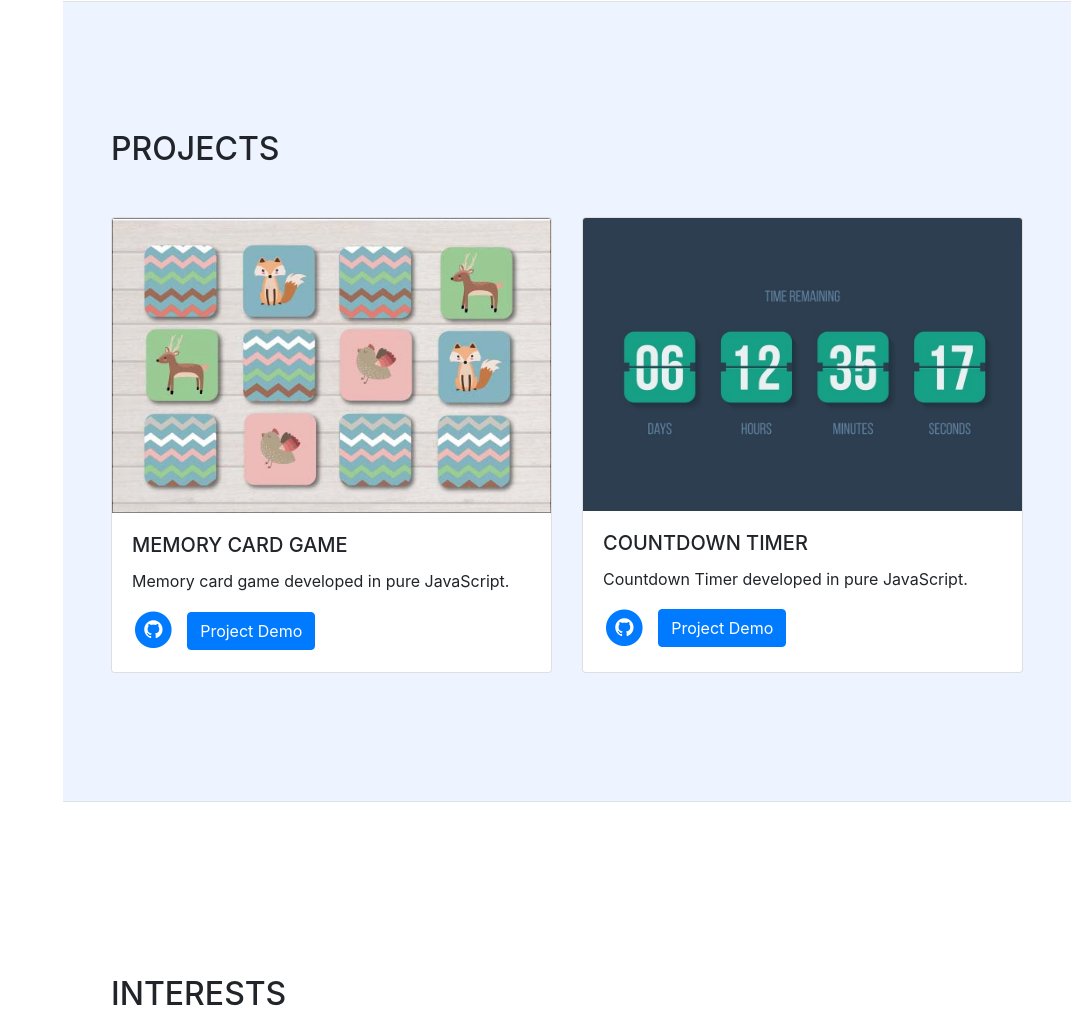
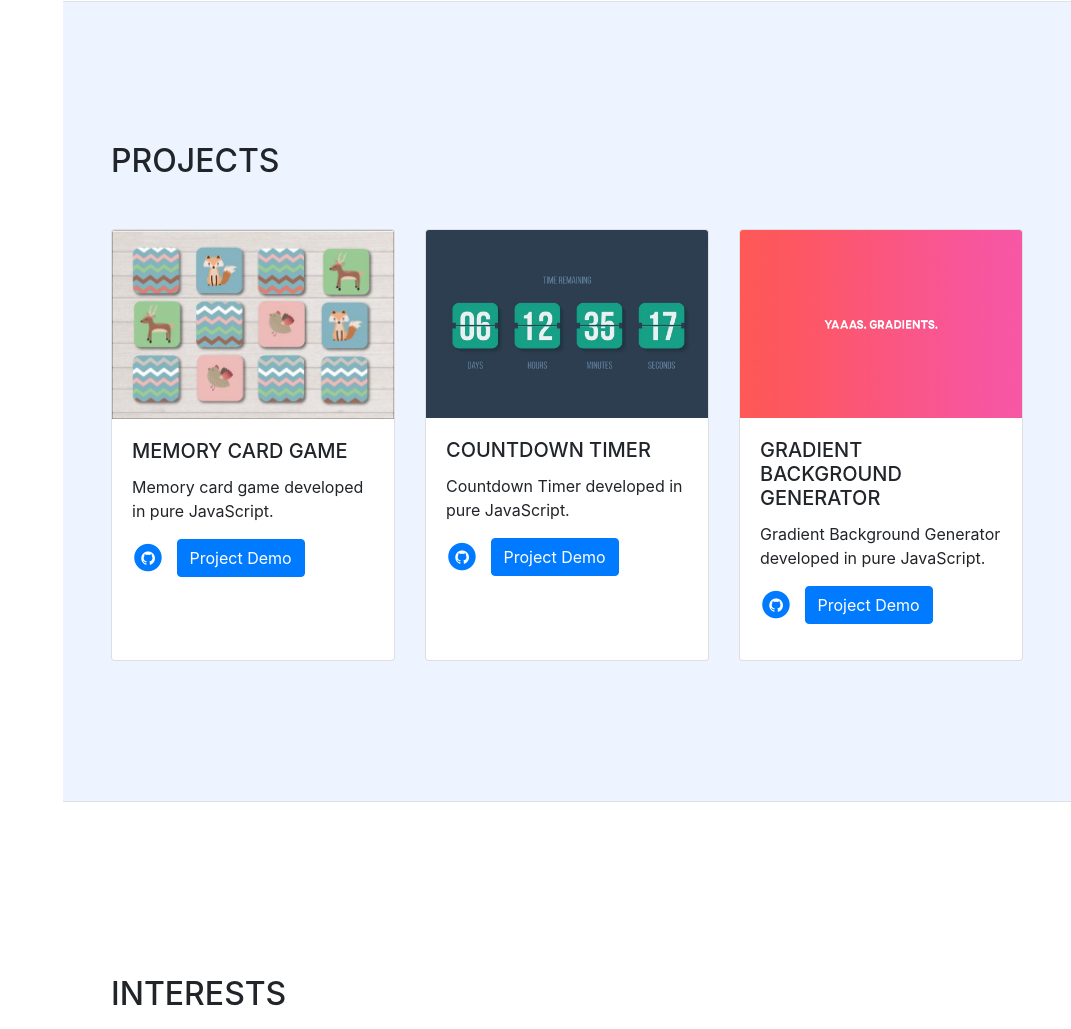
Before and after one commit to mynameispathak/mynameispathak.github.io, a website with bundled scripts: page index.html in a window 1280 px wide. Shown: the part 2398-3427 px from the top of the page, without its empty margins (209-1280 px from the left). Built offline with nearby package versions, Linux system fonts and the light colour scheme; a web font is replaced by a local one.

Commit message:
Added Gradient Background Generator

```diff
--- a/css/resume.css
+++ b/css/resume.css
@@ -206,3 +206,31 @@ a:hover, a:focus, a:active {
 .btn-primary:hover{
   background-color: purple;
 }
+
+/*// Bootstrap 4 breakpoints & gutter
+$grid-breakpoints: (
+    xs: 0,
+    sm: 576px,
+    md: 768px,
+    lg: 992px,
+    xl: 1200px
+) !default;
+
+$grid-gutter-width: 30px !default;
+
+// number of cards per line for each breakpoint
+$cards-per-line: (
+    xs: 1,
+    sm: 2,
+    md: 3,
+    lg: 4,
+    xl: 5
+);
+
+@each $name, $breakpoint in $grid-breakpoints {
+  @media (min-width: $breakpoint) {
+    .card-deck .card {
+      flex: 0 0 calc(#{100/map-get($cards-per-line, $name)}% - #{$grid-gutter-width});
+    }
+  }
+}*/
--- a/index.html
+++ b/index.html
@@ -319,7 +319,6 @@
           <h2 class="mb-5">Projects</h2>
 
           <div class="card-deck">
-
             <!-- Memory Card Game -->
             <div class="card">
               <img class="card-img-top" src="img/memory-card.jpg" alt="Card image cap">
@@ -327,10 +326,10 @@
                 <h5 class="card-title">Memory Card Game</h5>
                 <p class="card-text">Memory card game developed in pure JavaScript.</p>
                 <div class="option">
-                  <ul class="list-inline mb-0">
+                  <ul class="list-inline xs-0">
                     <li class="list-inline-item">
                       <a href="https://github.com/mynameispathak/Memory-Card-Game" target="_blank">
-                        <span class="fa-stack fa-lg">
+                        <span class="fa-stack fa-xs">
                           <i class="fa fa-circle fa-stack-2x"></i>
                           <i class="fa fa-github fa-stack-1x fa-inverse"></i>
                         </span>
@@ -343,16 +342,17 @@
                 </div>
               </div>
             </div>
+            <!-- Countdown Timer -->
             <div class="card">
               <img class="card-img-top" src="img/countdown-timer.jpg" alt="Card image cap">
               <div class="card-body">
                 <h5 class="card-title">Countdown Timer</h5>
                 <p class="card-text">Countdown Timer developed in pure JavaScript.</p>
                 <div class="option">
-                  <ul class="list-inline mb-0">
+                  <ul class="list-inline xs-0">
                     <li class="list-inline-item">
                       <a href="https://github.com/mynameispathak/countdown-timer" target="_blank">
-                        <span class="fa-stack fa-lg">
+                        <span class="fa-stack fa-xs">
                           <i class="fa fa-circle fa-stack-2x"></i>
                           <i class="fa fa-github fa-stack-1x fa-inverse"></i>
                         </span>
@@ -365,6 +365,30 @@
                 </div>
               </div>
             </div>
+            <!-- Gradient Background Generator -->
+            <div class="card">
+              <img class="card-img-top" src="img/gradient.png" alt="Card image cap">
+              <div class="card-body">
+                <h5 class="card-title">Gradient Background Generator</h5>
+                <p class="card-text">Gradient Background Generator developed in pure JavaScript.</p>
+                <div class="option">
+                  <ul class="list-inline xs-0">
+                    <li class="list-inline-item">
+                      <a href="https://github.com/mynameispathak/Gradient-Background-Generator" target="_blank">
+                        <span class="fa-stack fa-xs">
+                          <i class="fa fa-circle fa-stack-2x"></i>
+                          <i class="fa fa-github fa-stack-1x fa-inverse"></i>
+                        </span>
+                        </a>
+                      </li>
+                      <li class="list-inline-item">
+                        <a href="Projects/GradientBackgroundGenerator/index.html" target="_blank" class="btn btn-primary">Project Demo</a>
+                      </li>
+                  </ul>
+                </div>
+              </div>
+            </div>
+          </div>
             <!-- <div class="card">
               <img class="card-img-top" src="img/countdown-timer.jpg" alt="Card image cap">
               <div class="card-body">
@@ -448,6 +472,43 @@
         </div>
       </section>
 
+      <!-- Testing -->
+      <!-- <section class="resume-section p-3 p-lg-5 d-flex flex-column" id="awards">
+        <div class="my-auto">
+          <h2 class="mb-5">Testing</h2>
+
+          <div class="container">
+  <div class="card-deck">
+    <div class="card my-3">
+      <img src="http://placehold.it/560x560" class="card-img-top">
+      <div class="card-body">
+        <h4 class="card-title">Title</h4>
+        <p class="card-text">Nullam id dolor id nibh ultricies vehicula ut id elit.</p>
+        <button class="btn btn-primary" type="button">Button</button>
+      </div>
+    </div>
+    <div class="card my-3">
+      <img src="http://placehold.it/560x560" class="card-img-top">
+      <div class="card-body">
+        <h4 class="card-title">Title</h4>
+        <p class="card-text">Nullam id dolor id nibh ultricies vehicula ut id elit.</p>
+        <button class="btn btn-primary" type="button">Button</button>
+      </div>
+    </div>
+    <div class="card my-3">
+      <img src="http://placehold.it/560x560" class="card-img-top">
+      <div class="card-body">
+        <h4 class="card-title">Title</h4>
+        <p class="card-text">Nullam id dolor id nibh ultricies vehicula ut id elit.</p>
+        <button class="btn btn-primary" type="button">Button</button>
+      </div>
+    </div>
+
+  </div>
+</div>
+
+      </section> -->
+
     </div>
 
     <!-- Bootstrap core JavaScript -->
```
Also changed, not shown: img/gradient.png (added).
